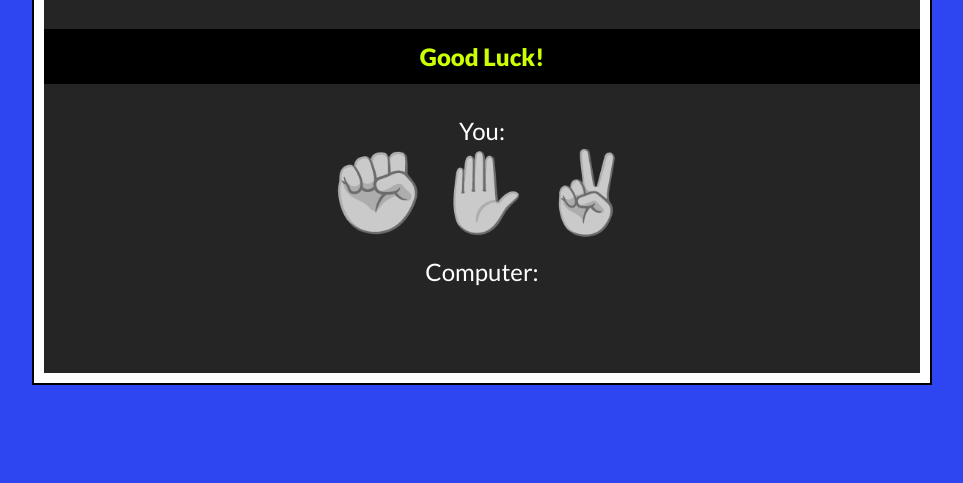
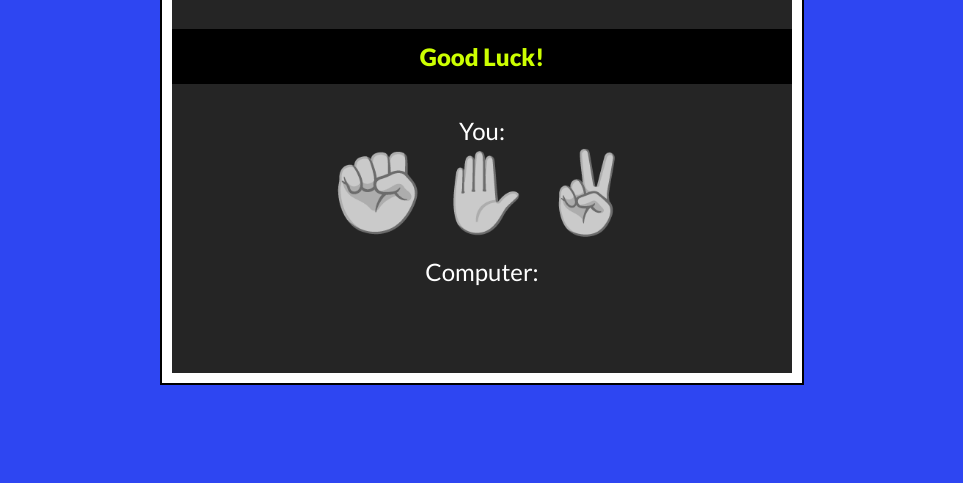
Before and after one commit to cyscodess/Rock-Paper-Scissors, a plain HTML site: page index.html in a window 1280 px wide. Shown: the part 317-800 px from the top of the page, without its empty margins (158-1121 px from the left). Drawn offline with Linux system fonts and the light colour scheme.

Commit message:
Fix container width

```diff
--- a/style.css
+++ b/style.css
@@ -28,7 +28,7 @@ body {
 .container {
     background-color: var(--clr-base);
     min-width: 550px;
-    width: 70vw;
+    width: 50vw;
     height: 75vh;
     position: absolute;
     top:0;
```
